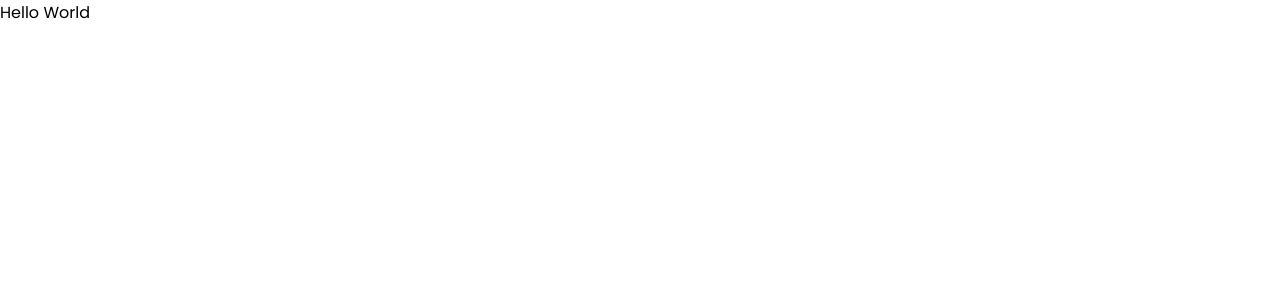
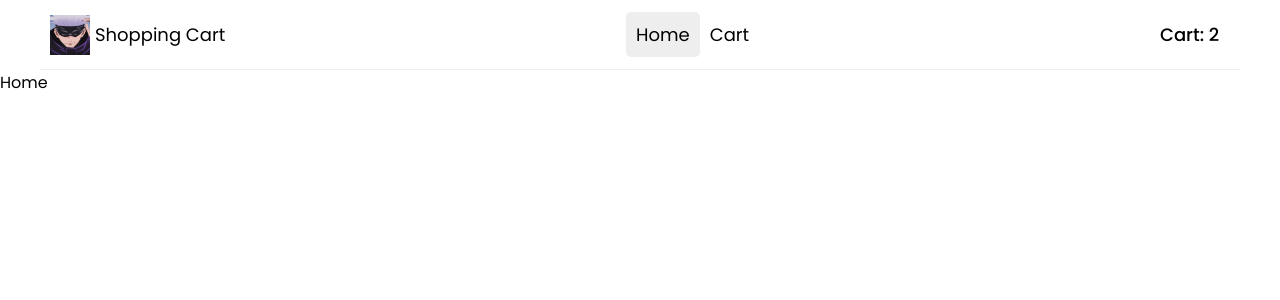
Before and after one commit to MohamadAliHassan/ShoppingCart, a React (Create React App) app: page / in a window 1280 px wide. Shown: the top 300 px of the page. Built offline with nearby package versions, Linux system fonts and the light colour scheme.

Commit message:
finished working on header with routers also functioning

```diff
--- a/package.json
+++ b/package.json
@@ -8,7 +8,7 @@
     "@testing-library/user-event": "^13.5.0",
     "react": "^18.2.0",
     "react-dom": "^18.2.0",
-    "react-router-dom": "^6.14.2",
+    "react-router-dom": "^6.20.0",
     "react-scripts": "5.0.1",
     "web-vitals": "^2.1.4"
   },
--- a/src/App.js
+++ b/src/App.js
@@ -1,7 +1,13 @@
 import "./App.css";
-
+import { Header } from "./components/Header";
+import { Allroutes } from "./routes/Allroutes";
 function App() {
-  return <div className="App">Hello World</div>;
+  return (
+    <div className="App">
+      <Header />
+      <Allroutes />
+    </div>
+  );
 }
 
 export default App;
--- a/src/components/Header.js
+++ b/src/components/Header.js
@@ -1,6 +1,7 @@
 import "./Header.css";
 import React from "react";
-import { Link, Navlink } from "react-router-dom";
+import { Link, NavLink } from "react-router-dom";
+
 import Logo from "../assets/logo.jpg";
 export const Header = () => {
   return (
@@ -11,12 +12,12 @@ export const Header = () => {
           <span>Shopping Cart</span>
         </Link>
         <nav className="navigation">
-          <Navlink to="/" className="link">
+          <NavLink to="/" className="link" end>
             Home
-          </Navlink>
-          <Navlink to="/" className="link">
+          </NavLink>
+          <NavLink to="/cart" className="link">
             Cart
-          </Navlink>
+          </NavLink>
         </nav>
         <Link to="/cart" className="items">
           <span>Cart: 2</span>
--- a/src/index.js
+++ b/src/index.js
@@ -1,11 +1,14 @@
 import React from "react";
 import ReactDOM from "react-dom/client";
+import { BrowserRouter as Router } from "react-router-dom";
 import "./index.css";
 import App from "./App";
 import "./index.css";
 const root = ReactDOM.createRoot(document.getElementById("root"));
 root.render(
   <React.StrictMode>
-    <App />
+    <Router>
+      <App />
+    </Router>
   </React.StrictMode>
 );
--- a/src/routes/Allroutes.js
+++ b/src/routes/Allroutes.js
@@ -1,5 +1,16 @@
 import React from "react";
+import { Routes, Route } from "react-router-dom";
+// import { Home, Cart } from "../pages";
+import { Home } from "../pages/Home";
+import { Cart } from "../pages/Cart";
 
 export const Allroutes = () => {
-  return <div>Allroutes</div>;
+  return (
+    <>
+      <Routes>
+        <Route path="/" element={<Home />} />
+        <Route path="/cart" element={<Cart />} />
+      </Routes>
+    </>
+  );
 };
```
Also changed, not shown: 1 other file (tests, documents, lock files or other folders).
